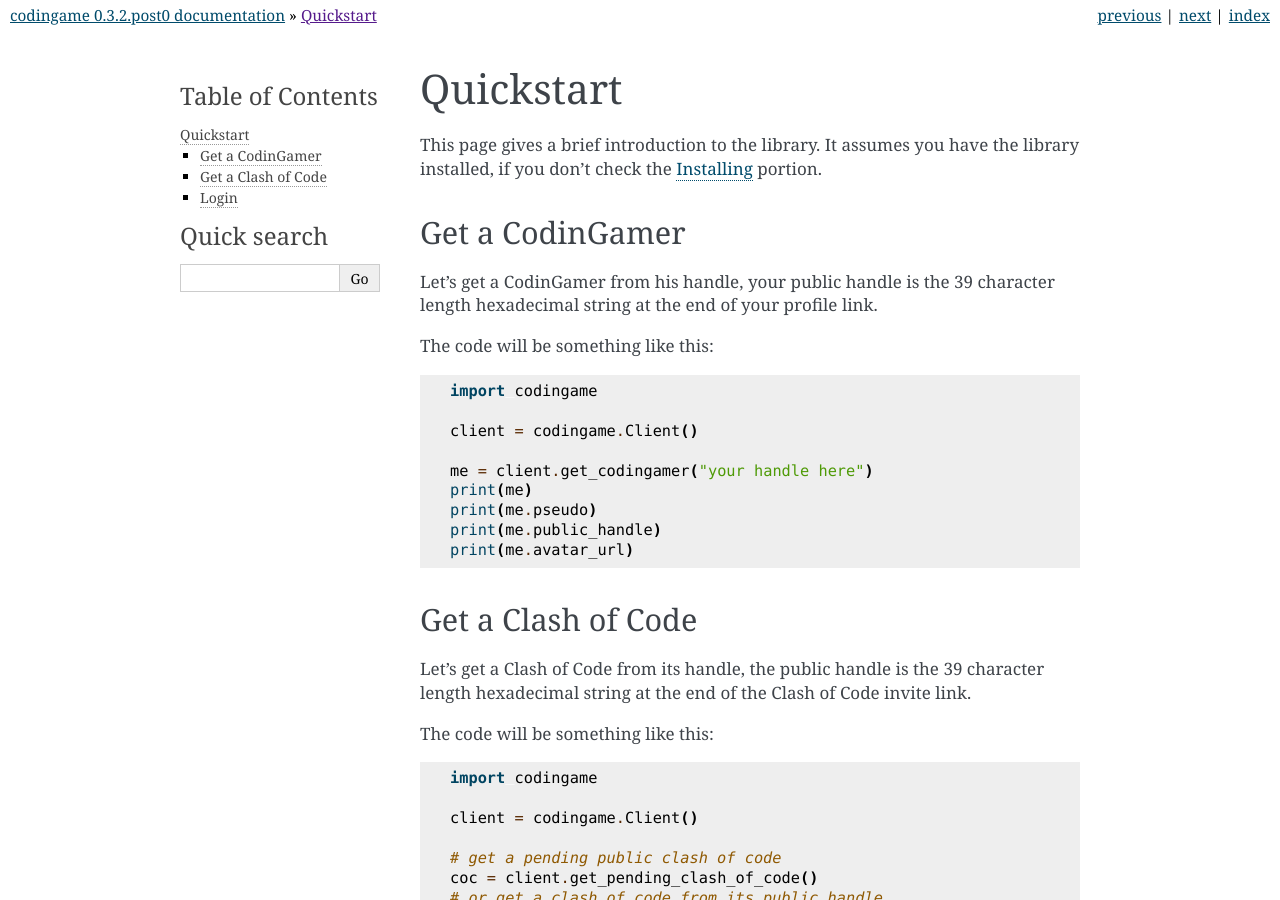
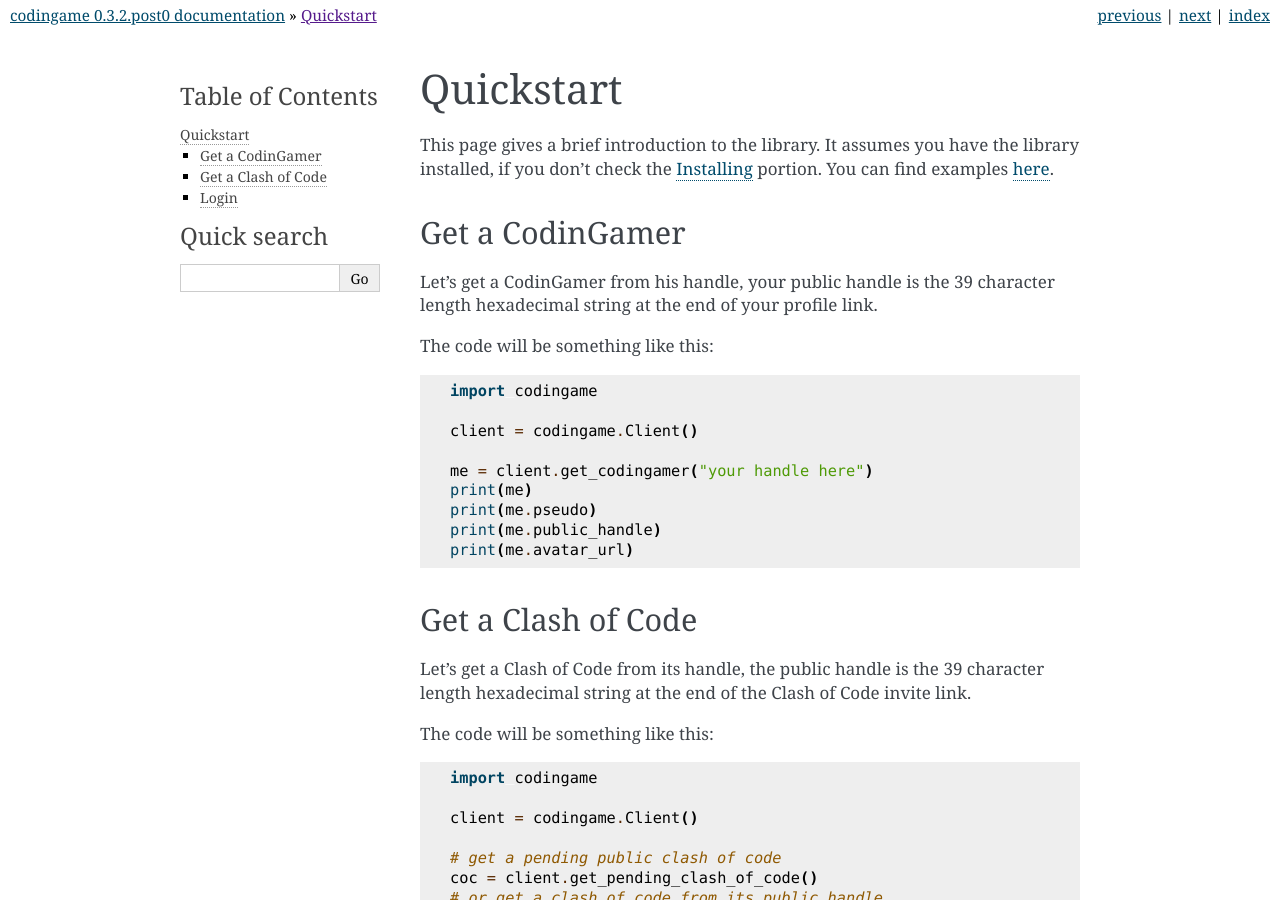
Before and after one commit to takos22/codingame, a Sphinx documentation site: the page built from docs/quickstart.rst, in a window 1280 px wide and 900 px high. Built offline with Sphinx 7.4.7, drawn with Linux system fonts in a browser that asks for light colours.

Commit message:
Update docs

```diff
--- a/docs/quickstart.rst
+++ b/docs/quickstart.rst
@@ -7,6 +7,7 @@
 
 This page gives a brief introduction to the library. It assumes you have the library installed,
 if you don't check the :ref:`installing` portion.
+You can find examples `here <https://github.com/takos22/codingame/tree/master/examples>`_.
 
 Get a CodinGamer
 ----------------
```
